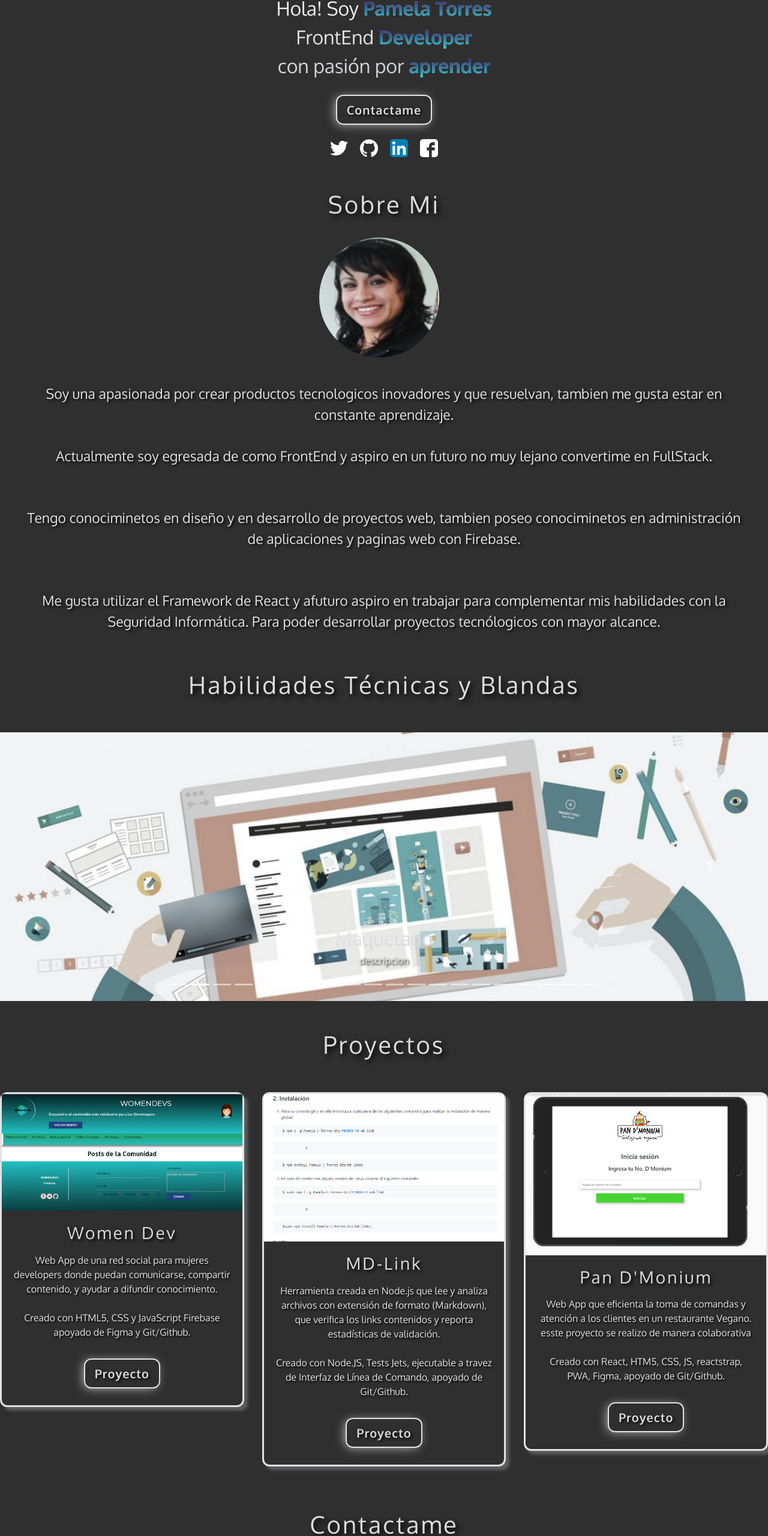
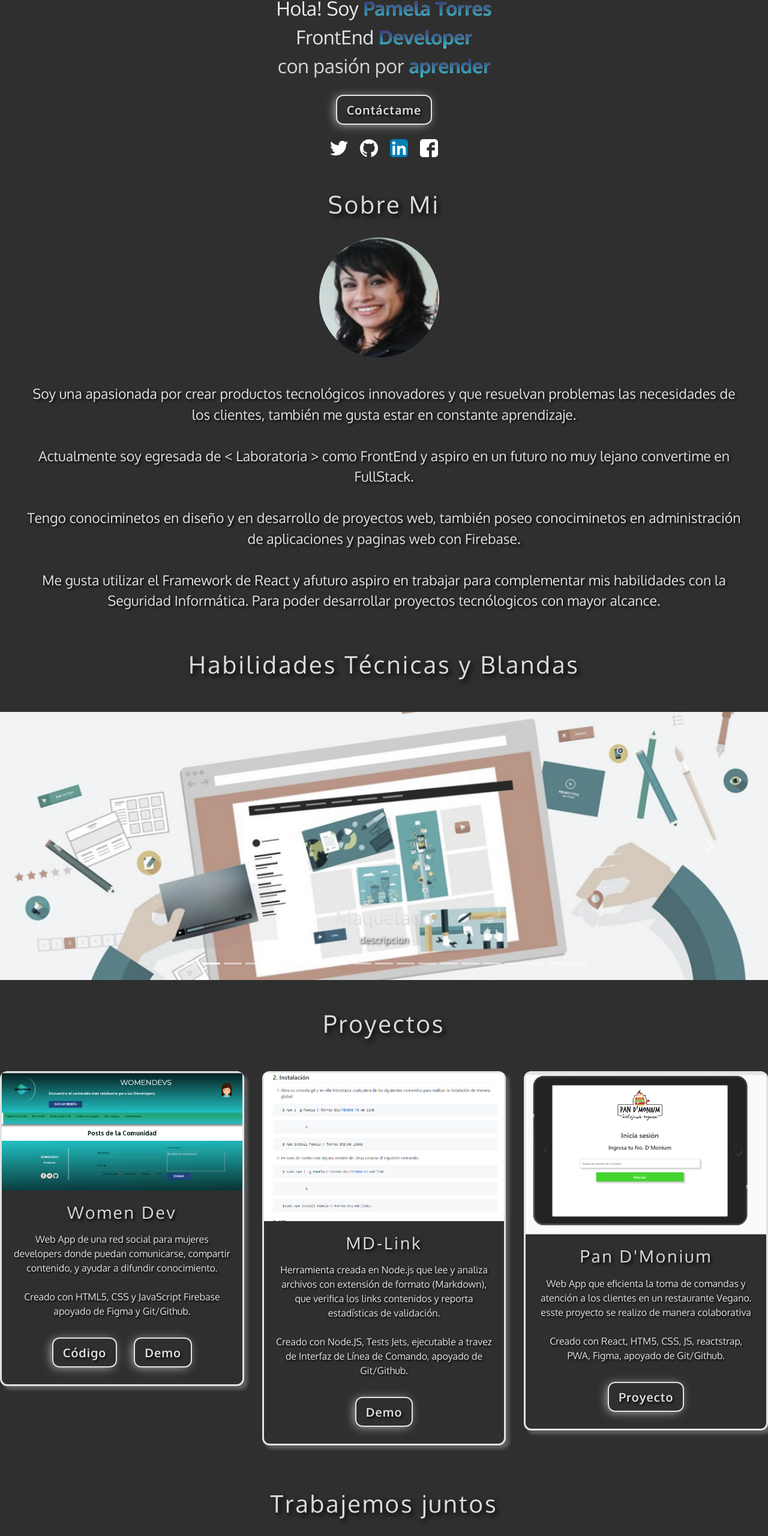
Before and after one commit to Pamela-C-Torres-Gtz/Portafolio, a plain HTML site: page src/index.html in a window 1280 px wide. Shown: the part 236-2797 px from the top of the page at 60% size. Drawn offline with nearby package versions, Linux system fonts and the light colour scheme.

Commit message:
Cambios con la ortografia y estilo en los botones de tarjetas

```diff
--- a/src/index.html
+++ b/src/index.html
@@ -2,7 +2,7 @@
 <html lang="en">
   <head>
     <meta charset="UTF-8" />
-    <meta name="viewport" content="width=device-width, initial-scale=1.0" />
+    <meta name="viewport" content="width=device-width, user-scalable=no, initial-scale=1.0, maximum-scalable=1.0, minimum-scalable=1.0" />
     <meta http-equiv="X-UA-Compatible" content="ie=edge" />
     <title>Pamela Torres</title>
     <link rel="icon" type="image/jpg" href="img/logo_2.jpg" />
@@ -55,7 +55,7 @@
     <!--********** Home ***********--->
     <section id="home" class="home container-fluid text-center p-0 mt-5 mb-4">
       <div class="d-flex flex-column">
-        <h1>Bienvenido</h1>
+        <h1>Bienvenid@</h1>
       <div>
         <h2 class="mt-4">
           Hola! Soy <strong>Pamela Torres</strong> <br />
@@ -66,7 +66,7 @@
       <div class="container-fluid text-center">
           <a class="link" href="#contactame">
         <button type="button" class="btn btn-outline-secondary btn-lg">
-          Contactame</button></a>
+          Contáctame</button></a>
       </div>
       <div class="col-12 col-lg"><br/>
         <a href="https://twitter.com/pamelatgtz" class="social-link twitter"></a>
@@ -86,10 +86,10 @@
           </div>
           <div class="mt-4">
             <p class="p">
-               Soy una apasionada por crear productos tecnologicos inovadores y que resuelvan, tambien me gusta estar en constante aprendizaje.
-              <br/><br/> Actualmente soy egresada de  <Laboratoria> como FrontEnd y aspiro en un futuro no muy lejano convertime en FullStack.<br />
-                <br/><br/> Tengo conociminetos en diseño y en desarrollo de proyectos web, tambien poseo conociminetos en administración de aplicaciones y paginas web con Firebase.<br />
-                <br/><br/> Me gusta utilizar el Framework de React y afuturo aspiro en trabajar para complementar mis habilidades con la Seguridad Informática.
+              Soy una apasionada por crear productos tecnológicos innovadores y que resuelvan problemas las necesidades de los clientes, también me gusta estar en constante aprendizaje.
+              <br/><br/> Actualmente soy egresada de  < Laboratoria > como FrontEnd y aspiro en un futuro no muy lejano convertime en FullStack.<br />
+                <br/>Tengo conociminetos en diseño y en desarrollo de proyectos web, también poseo conociminetos en administración de aplicaciones y paginas web con Firebase.<br />
+                <br/> Me gusta utilizar el Framework de React y afuturo aspiro en trabajar para complementar mis habilidades con la Seguridad Informática.
                 Para poder desarrollar proyectos tecnólogicos con mayor alcance.
             </p>
           </div>
@@ -115,7 +115,6 @@
             <li data-target="#carouselExampleIndicators" data-slide-to="7"></li>
             <li data-target="#carouselExampleIndicators" data-slide-to="8"></li>
             <li data-target="#carouselExampleIndicators" data-slide-to="9"></li>
-            <li data-target="#carouselExampleIndicators" data-slide-to="10"></li>
             <li data-target="#carouselExampleIndicators" data-slide-to="11"></li>
             <li data-target="#carouselExampleIndicators" data-slide-to="12"></li>
             <li data-target="#carouselExampleIndicators" data-slide-to="13"></li>
@@ -146,7 +145,7 @@
               <img class="d-block w-100" src="img/carrusel_3.jpg" alt="Organización">
               <div class="carousel-caption d-none d-md-block">
                 <h2>Organización</h2>
-                <p>descripcion</p>
+                <p>descripción</p>
               </div>
             </div>
             <div class="carousel-item">
@@ -278,15 +277,17 @@
               <div class="row justify-content-md-center">
                 <div class="col-12 col-md-4">
                   <div class="card proyect mt-5 mb-4">
-                          <img src="img/womendevs.png" class="card-img-top" alt="WOMENDEVS">
-                          <div class="card-body">
+                          <img src="img/womendevs.png" class="card-img-top frontal" alt="WOMENDEVS">
+                          <figcaption class="card-body trasera">
                             <h3 class="card-title">Women Dev</h3>
                             <p class="card-text mt-3 mb-3">Web App de  una red social para mujeres developers donde puedan comunicarse, compartir contenido, y ayudar a difundir conocimiento.
                                 <br /><br />Creado con HTML5, CSS y JavaScript Firebase apoyado de Figma y  Git/Github.
                                 </p>
-                            <a href="https://pamela-c-torres-gtz.github.io/MEX008-social-network/src/index.html" class="btn btn-outline-secondary btn-lg mt-3 mb-2" target="blanck">Proyecto</a>
+                                <a href="https://github.com/Pamela-C-Torres-Gtz/MEX008-social-network" class="btn btn-outline-secondary btn-lg mt-3 mb-2 mr-4" target="blanck">Código</a>
+                                <a href="https://pamela-c-torres-gtz.github.io/MEX008-social-network/src/index.html" class="btn btn-outline-secondary btn-lg mt-3 mb-2" target="blanck">Demo</a>
+
                             <!--El atributo target="blanck" nos sirve para que nuestro enlace se abra en una pagina nueva-->
-                          </div>
+                          </figcaption>
                   </div>
                 </div>
 
@@ -298,7 +299,8 @@
                               <p class="card-text mt-3 mb-3">Herramienta creada en Node.js que lee y analiza archivos con extensión de formato (Markdown), que verifica los links contenidos y reporta estadísticas de validación.
                                   <br /><br />Creado con Node.JS, Tests Jets, ejecutable a travez de Interfaz de Línea de Comando,  apoyado de Git/Github.
                                   </p>
-                              <a href="https://github.com/Pamela-C-Torres-Gtz/MEX008-FE-md-link" class="btn btn-outline-secondary btn-lg mt-3 mb-2" target="blanck">Proyecto</a>
+                              <a href="https://github.com/Pamela-C-Torres-Gtz/MEX008-FE-md-link" class="btn btn-outline-secondary btn-lg mt-3 mb-2" target="blanck">Demo</a>
+
                               <!--El atributo target="blanck" nos sirve para que nuestro enlace se abra en una pagina nueva-->
                             </div>
                     </div>
@@ -326,7 +328,7 @@
     <section id="contactame" class="contactame container-fluid p-0 mt-5 mb-5">
     <div class="d-flex flex-column text-center">
         <div>
-          <h1>Contactame</h1>
+          <h1>Trabajemos juntos</h1>
         </div>
         <div class="form container-fluid p-0 mt-3">
          <div class="row">
@@ -351,7 +353,7 @@
 
                   <div class="form-group row">
                     <div class="col-sm-10">
-                      <button type="submit" class="btn btn-outline-secondary btn-lg mt-3" id="idBtnEnviar">Contactame</button>
+                      <button type="submit" class="btn btn-outline-secondary btn-lg mt-3" id="idBtnEnviar">Contáctame</button>
                     </div>
                   </div>
                 </form>
```
